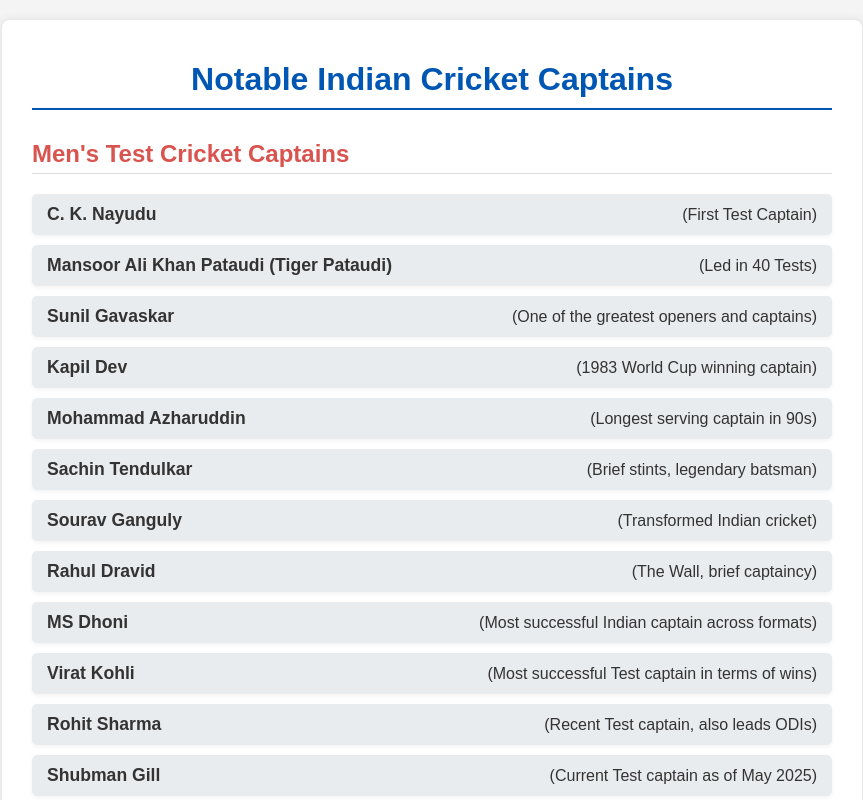
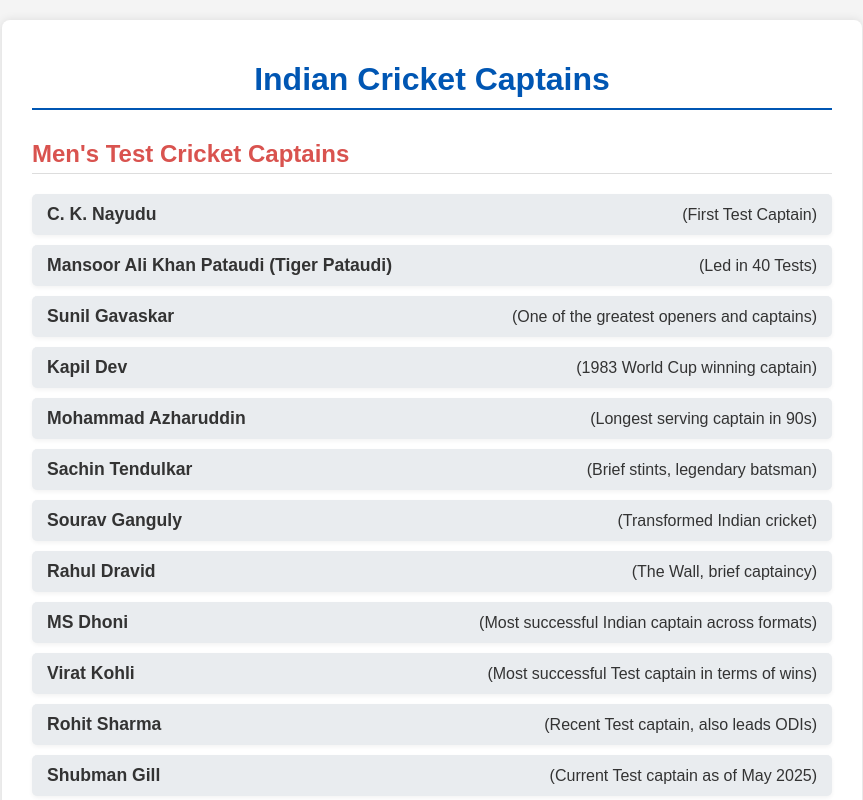
Before and after one commit to Pavanchaitanya72/Automate-deployment-of-Static-Website, a plain HTML site: page index.html in a window 1280 px wide. Shown: the top 800 px of the page, without its empty margins (208-1071 px from the left). Drawn offline with Linux system fonts and the light colour scheme.

Commit message:
Update index.html

```diff
--- a/index.html
+++ b/index.html
@@ -60,7 +60,7 @@
 </head>
 <body>
     <div class="container">
-        <h1>Notable Indian Cricket Captains</h1>
+        <h1>Indian Cricket Captains</h1>
 
         <h2>Men's Test Cricket Captains</h2>
         <ul>
```
